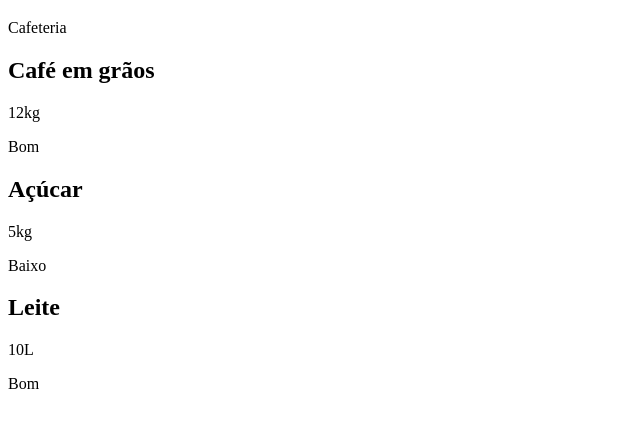
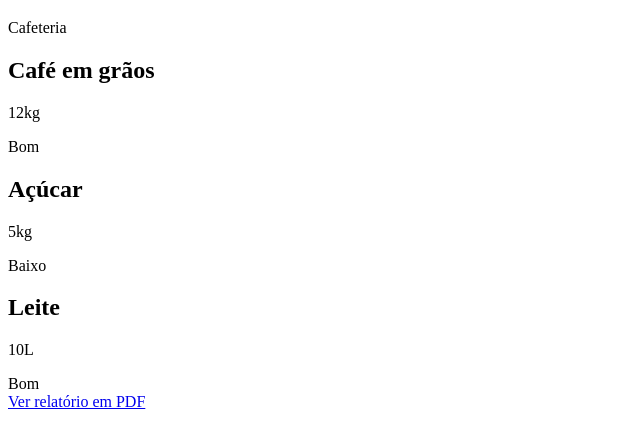
Before and after one commit to Vlevisky/COT-IA, a plain HTML site: page index.html in a window 1280 px wide. Shown: the part 61-506 px from the top of the page, without its empty margins (0-640 px from the left). Drawn offline with Linux system fonts and the light colour scheme.

Commit message:
add href relatorio.pdf to html

```diff
--- a/index.html
+++ b/index.html
@@ -31,7 +31,13 @@
                 <span>Bom</span>
             </div>
         </div>
+
+        <a href="src/python/relatorio.pdf" target="_blank">
+            Ver relatório em PDF
+        </a>
+
     </main>
+
 
 
 </body>
```
